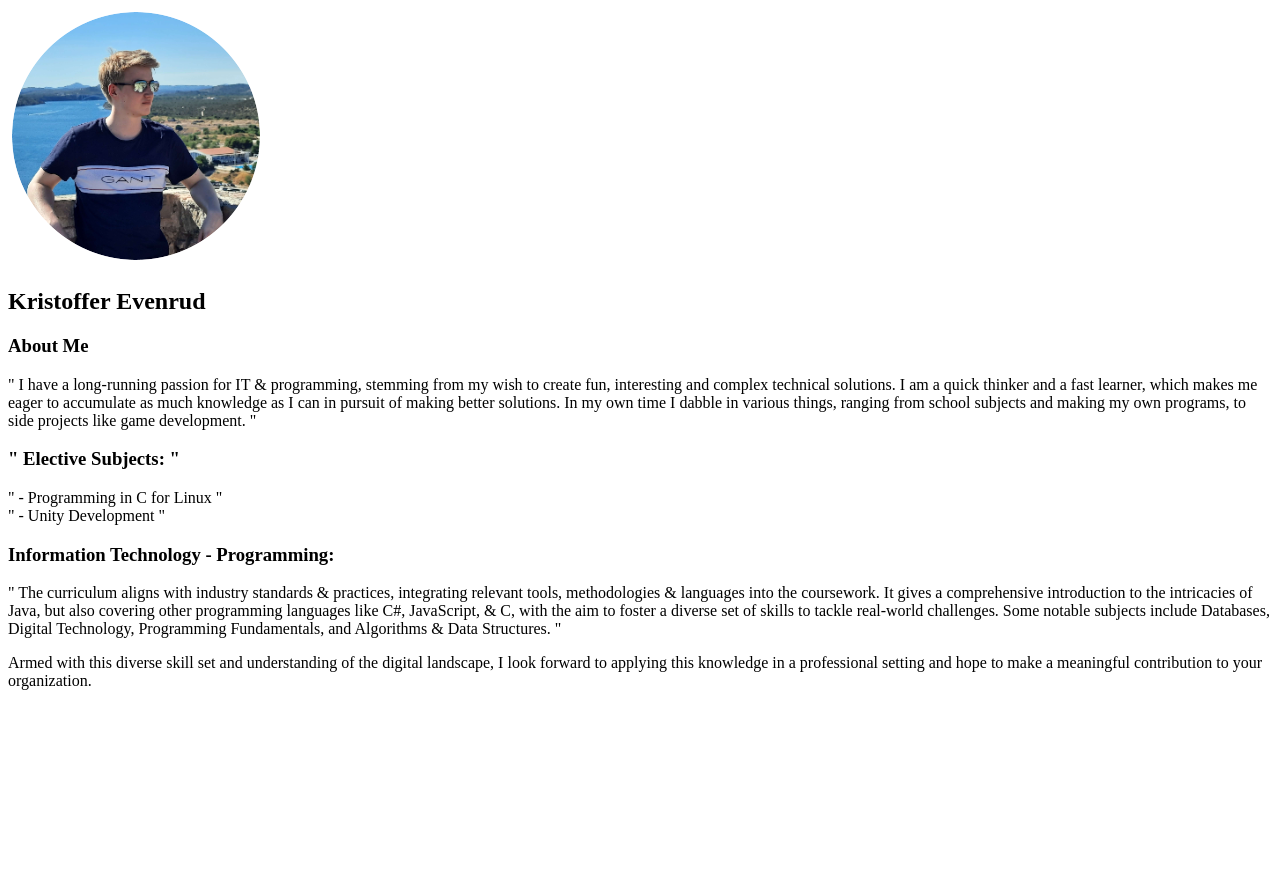
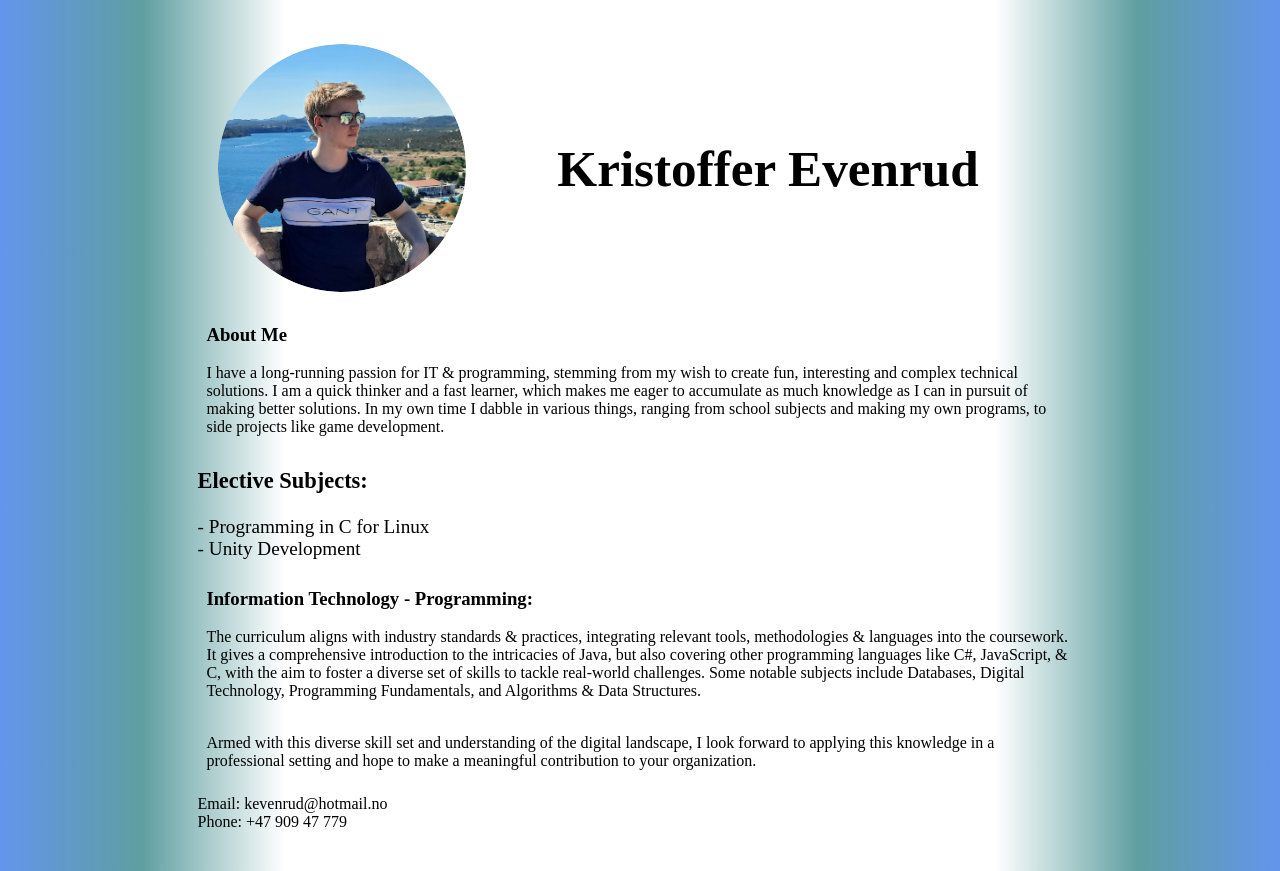
Before and after one commit to Krissapter/personal-website, a website: page client/index.html in a window 1280 px wide. Before the commit the page ends 800 px from the top, so only its background shows below. Drawn offline with Linux system fonts and the light colour scheme.

Commit message:
Added styling to website

```diff
--- a/client/CSS/stylesheet.css
+++ b/client/CSS/stylesheet.css
@@ -0,0 +1,35 @@
+body {
+    align-items: center;
+    display: flex;
+    flex-direction: column;
+    background: linear-gradient(to right, cornflowerblue,  cadetblue, white, white, white, white, white, white,  cadetblue, cornflowerblue);
+}
+.text{
+    font-size: 1.25vw;
+    padding: 1%;
+
+}
+#container{
+
+}
+
+#info{
+    width: 70%;
+    margin: 1rem 0;
+    padding: 1rem;
+}
+#info-header{
+    display: flex;
+    justify-content: space-between;
+    align-items: center;
+    padding: 0 1rem;
+}
+#name{
+    font-size: 4vw;
+}
+#subjects{
+    font-size: 1.5vw;
+}
+#contact{
+
+}
--- a/client/index.html
+++ b/client/index.html
@@ -6,31 +6,38 @@
     <title>Bachelor Website</title>
 </head>
 <body>
-  <div class="info">
-      <div class="info-header">
+  <div id="info">
+      <div id="container">
+          <div id="info-header">
               <img alt="A picture of me" src="media/token_moi.png"/>
               <h2 id="name">Kristoffer Evenrud</h2>
+              <div id="spacer"></div>
           </div>
           <div class="text">
               <h3>About Me</h3>
-          " I have a long-running passion for IT & programming, stemming from my wish to create fun, interesting and complex technical solutions. I am a quick thinker and a fast learner, which makes me eager to accumulate as much knowledge as I can in pursuit of making better solutions.
-          In my own time I dabble in various things, ranging from school subjects and making my own programs, to side projects like game development. "
+               I have a long-running passion for IT & programming, stemming from my wish to create fun, interesting and complex technical solutions. I am a quick thinker and a fast learner, which makes me eager to accumulate as much knowledge as I can in pursuit of making better solutions.
+              In my own time I dabble in various things, ranging from school subjects and making my own programs, to side projects like game development.
           </div>
           <div id="subjects">
-      <h3>" Elective Subjects: " </h3>
-          " - Programming in C for Linux " <br/>
-          " - Unity Development " <br/>
+          <h3>Elective Subjects: </h3>
+               - Programming in C for Linux <br/>
+               - Unity Development <br/>
           </div>
           <div class="text">
               <h3>Information Technology - Programming:</h3>
-          " The curriculum aligns with industry standards & practices, integrating relevant tools, methodologies & languages into the coursework.
+               The curriculum aligns with industry standards & practices, integrating relevant tools, methodologies & languages into the coursework.
               It gives a comprehensive introduction to the intricacies of Java, but also covering other programming languages like C#, JavaScript, & C, with the aim to foster a diverse set of skills to tackle real-world challenges.
-          Some notable subjects include Databases, Digital Technology, Programming Fundamentals, and Algorithms & Data Structures. "
+              Some notable subjects include Databases, Digital Technology, Programming Fundamentals, and Algorithms & Data Structures.
           </div>
           <p class="text">
               Armed with this diverse skill set and understanding of the digital landscape, I look forward to applying this knowledge in a professional setting and hope to make a meaningful contribution to your organization.
           </p>
       </div>
+      <div id="contact">
+          Email: kevenrud@hotmail.no<br/>
+          Phone: +47 909 47 779<br/>
+      </div>
+  </div>
   <script></script>
 </body>
 </html>
```
Lines whose indentation alone changed are shown as unchanged.
